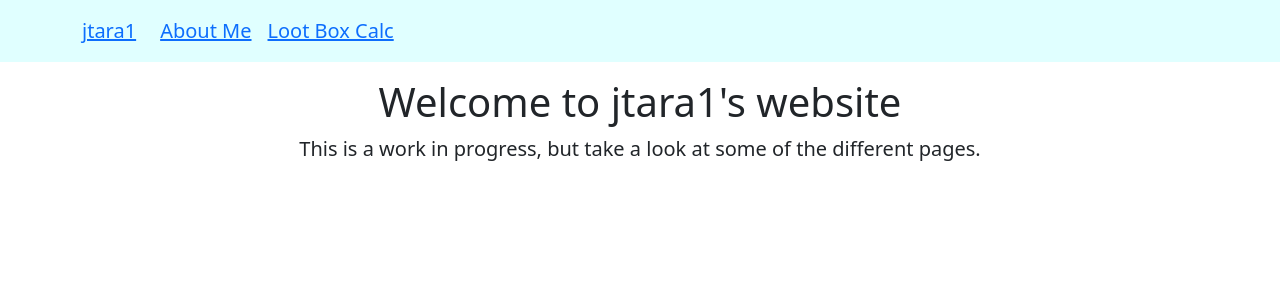
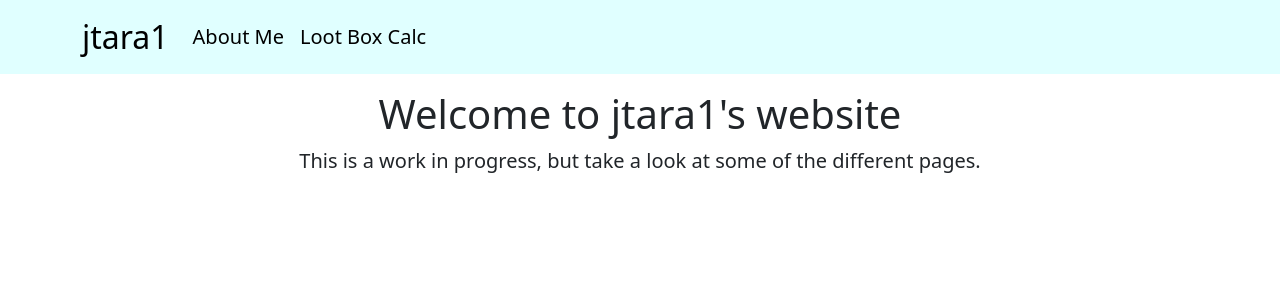
Before and after one commit to jtara1/jtara1.github.io, a React (Create React App) app: page / in a window 1280 px wide. Shown: the top 300 px of the page. Built offline with nearby package versions, Linux system fonts and the light colour scheme.

Commit message:
style(MainNavbar): properly setup styling and made it look better

```diff
--- a/src/layout/MainNavBar.module.css
+++ b/src/layout/MainNavBar.module.css
@@ -8,5 +8,14 @@
 
 .link {
     font-size: 20px;
+}
+
+.navCommon {
     color: black;
+    text-decoration: none;
 }
+
+.navCommon:hover {
+    color: inherit;
+    text-decoration: underline;
+}
--- a/src/layout/MainNavbar.js
+++ b/src/layout/MainNavbar.js
@@ -10,21 +10,21 @@ const MainNavbar = () => {
   return (
     <Navbar className={classes.bar}>
       <Container>
-        <Navbar.Brand className={classes.brand}>
-          <Link stlye={{ all: "inherit" }} to="/">
+        <Navbar.Brand>
+          <Link className={[classes.brand, classes.navCommon].join(' ')} to="/">
             jtara1
           </Link>
         </Navbar.Brand>
         <Navbar.Toggle />
         <Navbar.Collapse>
           <Nav>
-            <Nav.Link className={classes.link}>
-              <Link stlye={{ all: "inherit" }} to="/about-me">
+            <Nav.Link as="span">
+              <Link className={[classes.link, classes.navCommon].join(' ')} to="/about-me">
                 About Me
               </Link>
             </Nav.Link>
-            <Nav.Link href="/loot-box-calc" className={classes.link}>
-              <Link stlye={{ all: "inherit" }} to="/loot-box-calc">
+            <Nav.Link as="span">
+              <Link className={[classes.link, classes.navCommon].join(' ')} to="/loot-box-calc">
                 Loot Box Calc
               </Link>
             </Nav.Link>
```
